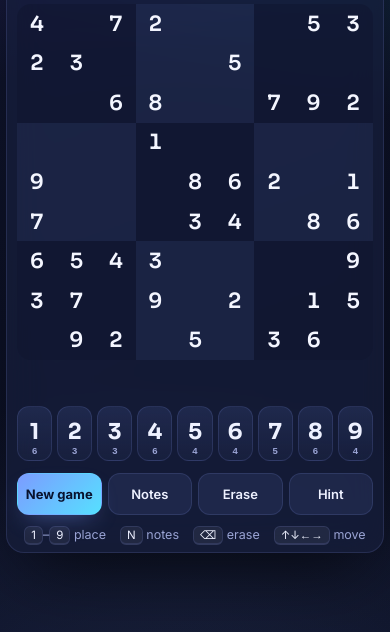
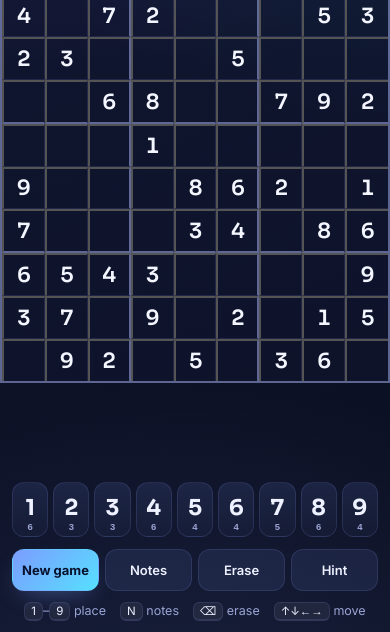
Before and after one commit to jeromeetienne/game_sudoku, a website with bundled scripts: page web/index.html in a window 390 px wide. Shown: the part 212-844 px from the top of the page. Built offline with nearby package versions, Linux system fonts and the light colour scheme.

Commit message:
Mobile: full-screen board, add grid lines, uniform cell background
- Remove outer card border on mobile and fill full screen height/width
- Center the board vertically; make it span full width edge-to-edge
- Add thin cell lines and thick 3x3 box separators
- Use a single uniform cell background when no square is selected;
  remove the now-unused box-alt tint and isBoxAlt helper

```diff
--- a/src/sudoku-app.ts
+++ b/src/sudoku-app.ts
@@ -230,9 +230,6 @@ export class SudokuApp {
 		if (view.sameValue === true) {
 			el.classList.add('same-value');
 		}
-		if (SudokuApp.isBoxAlt(view.index) === true) {
-			el.classList.add('box-alt');
-		}
 
 		if (view.value !== 0) {
 			el.textContent = String(view.value);
@@ -264,12 +261,6 @@ export class SudokuApp {
 		}
 	}
 
-	private static isBoxAlt(index: number): boolean {
-		const boxRow = Math.floor(Math.floor(index / 9) / 3);
-		const boxCol = Math.floor((index % 9) / 3);
-		return (boxRow + boxCol) % 2 === 1;
-	}
-
 	private static formatTime(ms: number): string {
 		const totalSeconds = Math.floor(ms / 1000);
 		const minutes = Math.floor(totalSeconds / 60);
--- a/web/styles.css
+++ b/web/styles.css
@@ -151,6 +151,7 @@ body {
 	grid-template-columns: repeat(9, 1fr);
 	gap: 0;
 	background: transparent;
+	border: 2px solid var(--line-strong);
 	border-radius: 14px;
 	overflow: hidden;
 	aspect-ratio: 1 / 1;
@@ -159,7 +160,8 @@ body {
 .cell {
 	position: relative;
 	background: var(--cell);
-	border: none;
+	border-right: 1px solid var(--line-soft);
+	border-bottom: 1px solid var(--line-soft);
 	color: var(--filled);
 	font-family: 'Sora', 'Inter', sans-serif;
 	font-size: clamp(18px, 5.4vw, 27px);
@@ -174,8 +176,22 @@ body {
 	outline: none;
 }
 
-.cell.box-alt {
-	background: rgba(124, 156, 255, 0.07);
+.cell:nth-child(9n) {
+	border-right: none;
+}
+
+.cell:nth-child(n+73) {
+	border-bottom: none;
+}
+
+.cell:nth-child(9n+3),
+.cell:nth-child(9n+6) {
+	border-right: 2px solid var(--line-strong);
+}
+
+.cell:nth-child(n+19):nth-child(-n+27),
+.cell:nth-child(n+46):nth-child(-n+54) {
+	border-bottom: 2px solid var(--line-strong);
 }
 
 .cell:hover {
@@ -389,13 +405,32 @@ kbd {
 
 @media (max-width: 430px) {
 	body {
-		padding: 8px 6px 20px;
+		padding: 0;
+		align-items: stretch;
 	}
 
 	.app {
-		padding: 10px;
+		width: 100%;
+		max-width: none;
+		min-height: 100vh;
+		min-height: 100dvh;
+		padding: 14px 12px calc(14px + env(safe-area-inset-bottom));
+		padding-top: calc(14px + env(safe-area-inset-top));
 		gap: 12px;
-		border-radius: 18px;
+		border: none;
+		border-radius: 0;
+		background: transparent;
+		box-shadow: none;
+		backdrop-filter: none;
+		-webkit-backdrop-filter: none;
+	}
+
+	.board {
+		margin-left: -12px;
+		margin-right: -12px;
+		margin-top: auto;
+		margin-bottom: auto;
+		border-radius: 0;
 	}
 
 	.topbar {
```
